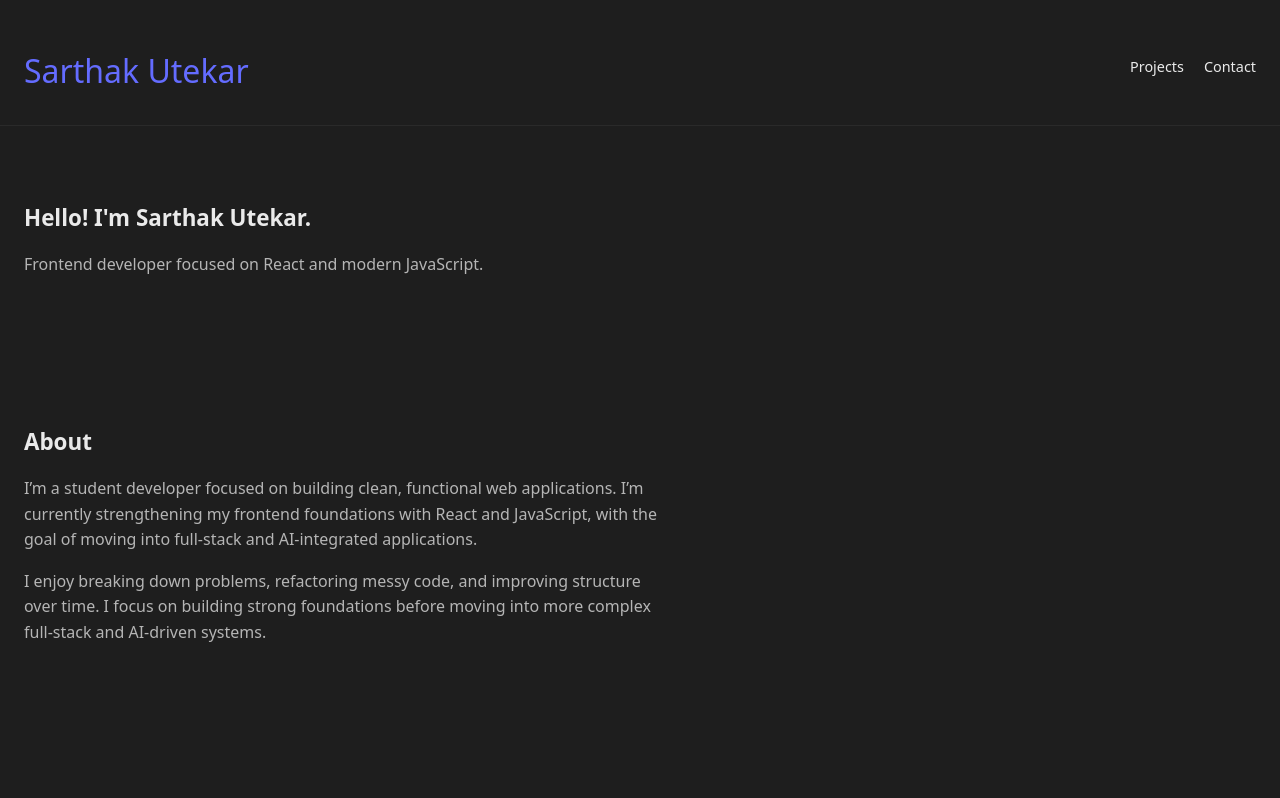
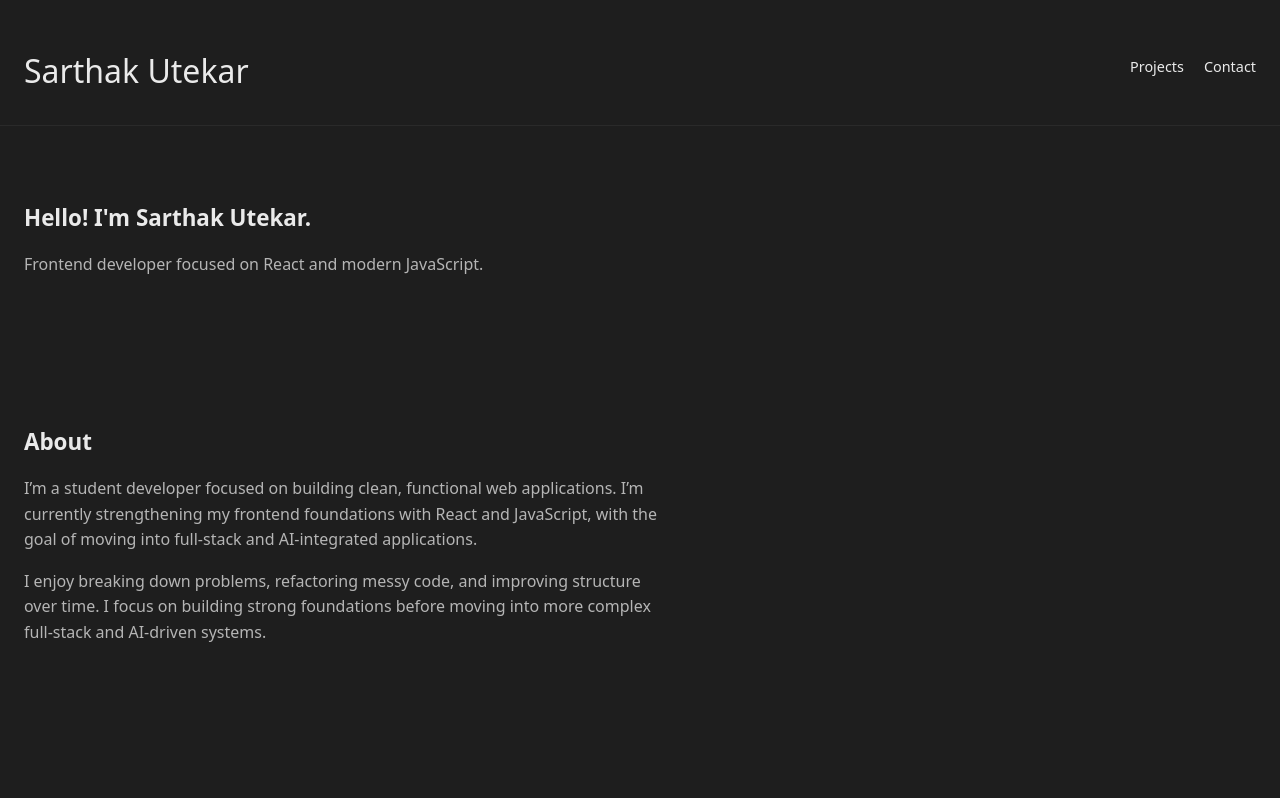
Before and after one commit to ByteEyed/portfolio-react, a React (Vite) app: page / in a window 1280 px wide. Shown: the top 798 px of the page. Built offline with nearby package versions, Linux system fonts and the light colour scheme.

Commit message:
react router setup

```diff
--- a/package.json
+++ b/package.json
@@ -11,7 +11,8 @@
   },
   "dependencies": {
     "react": "^19.2.0",
-    "react-dom": "^19.2.0"
+    "react-dom": "^19.2.0",
+    "react-router-dom": "^7.12.0"
   },
   "devDependencies": {
     "@eslint/js": "^9.39.1",
--- a/src/index.css
+++ b/src/index.css
@@ -250,3 +250,8 @@ header {
   text-transform: uppercase;
   letter-spacing: 0.04em;
 }
+
+header a {
+  color: inherit;
+  text-decoration: none;
+}
```
Also changed, not shown: 1 other file (tests, documents, lock files or other folders).
